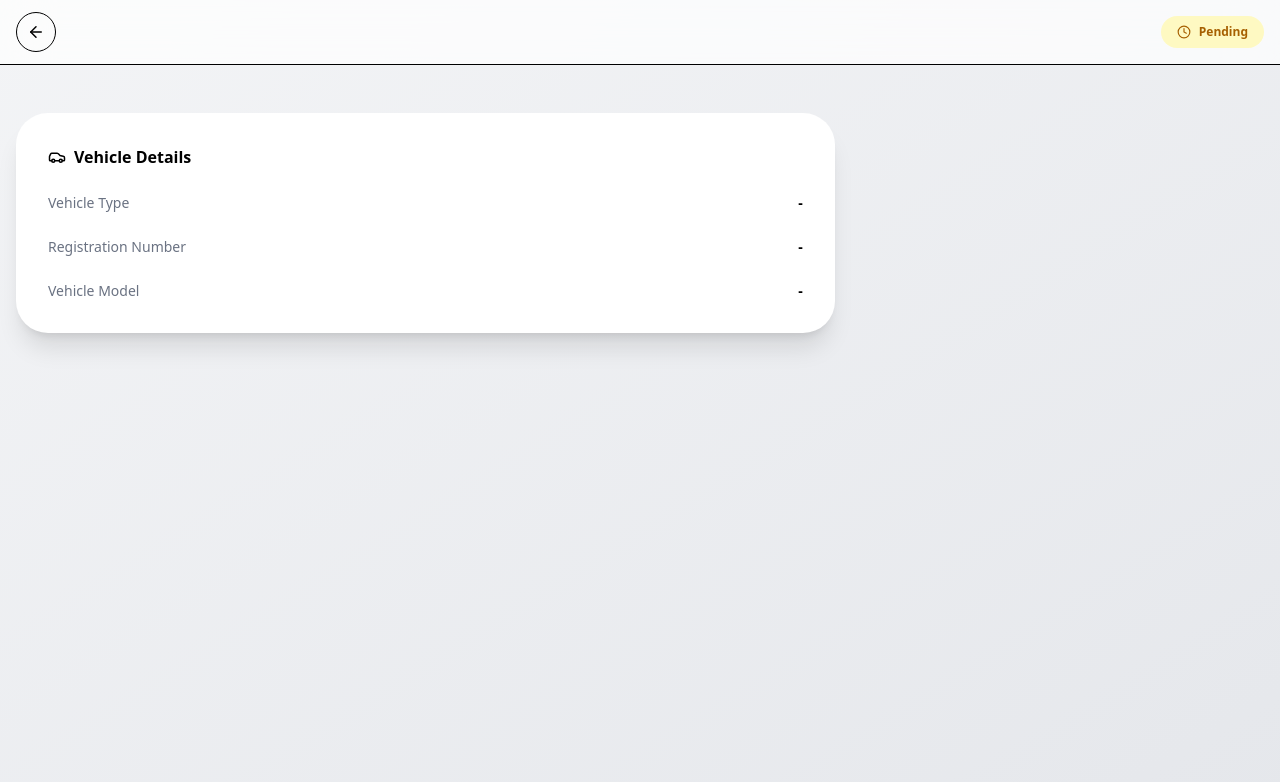
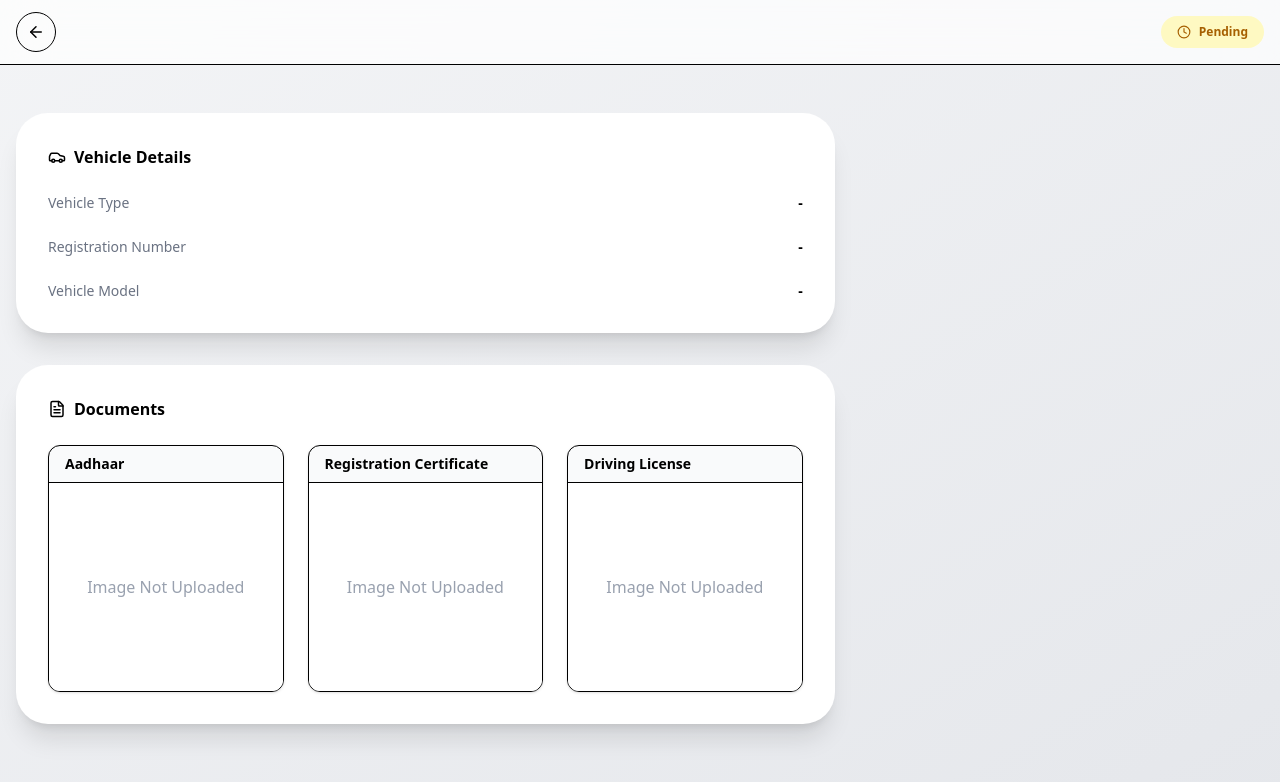
Before and after one commit to Pratik-Tiruwa/RideNest, a Next.js app: page /admin/reviews/partner/1 in a window 1280 px wide. Shown: the top 782 px of the page. Built offline with nearby package versions, Linux system fonts and the light colour scheme; no server answers.

Commit message:
feat(admin) : add partner documents preview and update doc schema - Create resuable DocPreview component for images and PDFs - Update IPartnerDocs schema field from license to licenseUrl and fix schema required typo - Display Aadhaar, RC  and Driving License previews on admin partner review page

```diff
--- a/src/app/admin/reviews/partner/[id]/page.tsx
+++ b/src/app/admin/reviews/partner/[id]/page.tsx
@@ -6,6 +6,8 @@ import { useParams, useRouter } from 'next/navigation'
 import React, { useEffect, useState } from 'react'
 import AnimatedCard from '@/components/AnimatedCard'
 import { IVehicle } from '@/models/vehicle.model'
+import DocPreview from '@/components/DocPreview'
+import { IPartnerDocs } from '@/models/partnerDocs.model'
 
 
 function page() {
@@ -13,6 +15,7 @@ function page() {
     const [data, setData] = useState<IUser | null>(null)
     const [loading, setLoading] = useState<boolean>(true)
     const [vehilceDetails, setVehicleDetails] = useState<IVehicle | null>(null)
+    const [partnerDocs, setPartnerDocs] = useState<IPartnerDocs | null>(null)
     const router = useRouter()
 
 
@@ -22,6 +25,7 @@ function page() {
             // console.log(data)
             setData(data.partner)
             setVehicleDetails(data.vehicle)
+            setPartnerDocs(data.documents)
             setLoading(false)
         }
         catch (error) {
@@ -103,7 +107,17 @@ function page() {
                         </div>
                     </AnimatedCard>
 
+                    <AnimatedCard title="Documents" icon={<FileText size={18} />}>
+                    <div className='grid grid-cols-1 sm:grid-cols-3 gap-6'>
+                        <DocPreview label={"Aadhaar"} url={partnerDocs?.aadharUrl} />
+                        <DocPreview label={"Registration Certificate"} url={partnerDocs?.rcUrl} />
+                        <DocPreview label={"Driving License"} url={partnerDocs?.licenseUrl} />
+                    </div>
+                </AnimatedCard>
+
                 </div>
+
+
             </main>
 
         </div>
--- /dev/null
+++ b/src/components/DocPreview.tsx
@@ -0,0 +1,30 @@
+import React from 'react'
+
+function DocPreview({ label, url }: any) {
+  const isImage = url?.match(/.(jpg|jpeg|png|gif|webp|svg)$/i);
+  const isPdf = url?.endsWith(".pdf")
+  return (
+    <div className='bg-gray-50 rounded-xl border overflow-hidden shadow-sm'>
+      <div className='px-4 py-2 border-b  text-sm font-semibold'>
+        {label}
+      </div>
+
+      <div className='h-52 flex items-center justify-center bg-white'>
+        {!url && <span className='text-gray-400'>Image Not Uploaded</span>}
+        {isImage && <img src={url} className='w-full h-full object-cover' />}
+        {isPdf && <iframe src={url} className='w-full h-full' />}
+
+      </div>
+
+      {url && (
+        <a
+          href={url}
+          target='_blank'
+          className='block text-center text-xs py-2 font-medium hover:bg-gray-100'
+        >Open Full Document</a>
+      )}
+    </div>
+  )
+}
+
+export default DocPreview
--- a/src/models/partnerDocs.model.ts
+++ b/src/models/partnerDocs.model.ts
@@ -1,10 +1,10 @@
 import mongoose from "mongoose"
 
-interface IPartnerDocs {
+export interface IPartnerDocs {
     owner : mongoose.Types.ObjectId,
     aadharUrl : string,
     rcUrl : string,
-    license : string,
+    licenseUrl : string,
     status : "approved" | "pending" | "rejected",
     rejectionReason?: string,
     createdAt : Date,
@@ -17,11 +17,11 @@ const docsSchema = new mongoose.Schema<IPartnerDocs>({
     owner : {
         type : mongoose.Types.ObjectId,
         ref : "User",
-        require : true
+        required : true
     },
     aadharUrl : String,
     rcUrl : String,
-    license : String,
+    licenseUrl : String,
 
     status : {
         type : String,
```
